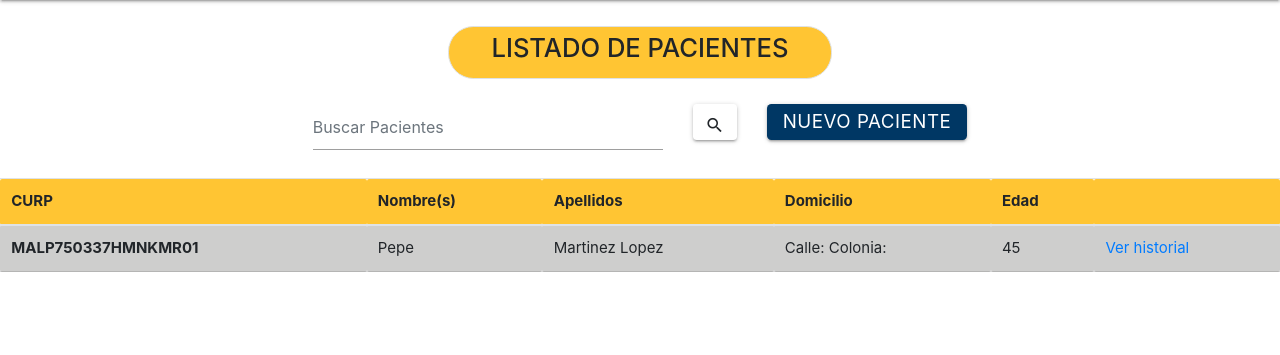
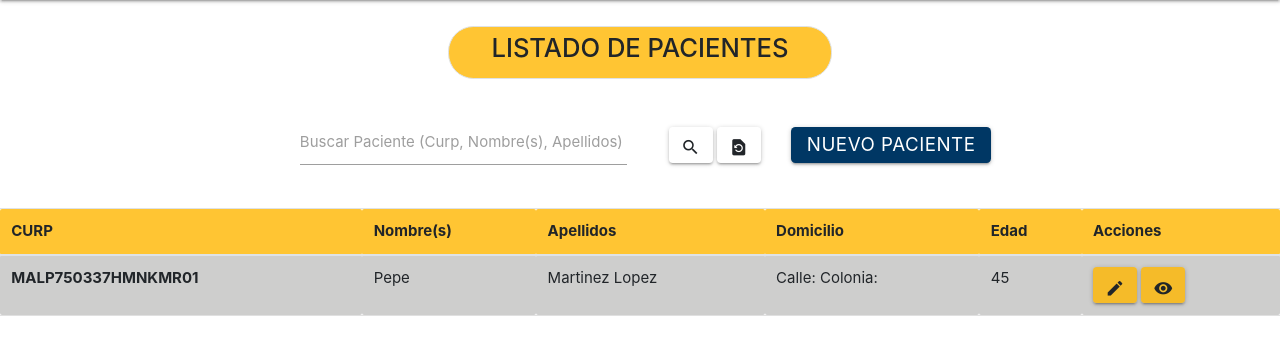
Before and after one commit to Tako07/Fisio-Marista, a Laravel app: page /pacientes in a window 1280 px wide. Shown: the part 64-419 px from the top of the page. Run offline with Laravel 8, Linux system fonts and the light colour scheme; data comes from the database, SQL or seed files in the repository.

Commit message:
MODIFICACION DE DISEÑO

```diff
--- a/marista/app/Http/Controllers/PacientesController.php
+++ b/marista/app/Http/Controllers/PacientesController.php
@@ -7,11 +7,16 @@
 
 class PacientesController extends Controller
 {
-  public function index(){
-    $pacientes=paciente::select('nombres','apaterno','amaterno','calle','colonia','curp','edad')->get();
+  public function index(Request $request){
+
+    if($request->paciente != '')
+        $pacientes=paciente::select('nombres','apaterno','amaterno','calle','colonia','curp','edad')->where('curp', 'LIKE', $request->paciente.'%')->get();
+    else
+        $pacientes=paciente::select('nombres','apaterno','amaterno','calle','colonia','curp','edad')->get();
     $cont=1;
     return view('pacientes',compact(['pacientes','cont']));
   }
+
   public function registrarPaciente(Request $request){
 
     $paciente= new paciente();
--- a/marista/resources/views/pacientes.blade.php
+++ b/marista/resources/views/pacientes.blade.php
@@ -24,18 +24,28 @@
 </div>
 
 <div id="search" class="container" style="padding-top: 2%;">
+  <form method="get" action="{{route('showPacientes')}}">
   <div class="row justify-content-md-center">
       <div class="col-lg-4">
-      <input type="text" class="search-query form-control" id="inputBuscaPaciente" placeholder="Buscar Pacientes" />
+        <div class="input-field col s12">
+        <input type="text" class="form-control validate" id="paciente" name="paciente" onkeyup="javascript:this.value=this.value.toUpperCase();" required="required" />
+        <label for="paciente">Buscar Paciente (Curp, Nombre(s), Apellidos)</label>
+      </div>
       </div>
       <div class="col-md-auto">
-      <button id="buttonSearch" class="col-md-auto btn" type="button">
+        <br>
+        <button id="buttonSearch" class="col-md-auto btn" type="submit" title="Buscar Paciente">
           <i class="large material-icons">search</i>
+        </button>
+        <button id="buttonSearch" class="col-md-auto btn" type="button" title="Ver todos los pacientes" onclick="javascript:location.href='{{ route('showPacientes') }}'">
+          <i class="large material-icons">restore_page</i>
         </button>
       </div>
     <div class="col-md-auto">
+      <br>
       <button id="btnNuevoPaciente" class="col-md-auto btn btn-lg" type="button" style="color: #fff;line-height: 50%;">Nuevo Paciente</button>
     </div>
+    </form>
   </div>
 </div>
 
@@ -48,11 +58,12 @@
       <th scope="col">Apellidos</th>
       <th scope="col">Domicilio</th>
       <th scope="col">Edad</th>
-      <th scope="col"></th>
+      <th scope="col">Acciones</th>
     </tr>
   </thead>
-  <tbody>
+    @php $numPac = 0; @endphp
     @foreach($pacientes as $paciente)
+      @php $numPac += 1; @endphp
       @if($cont==1)
         <tr class="grayMarista">
           <th scope="row">{{$paciente->curp}}</th>
@@ -60,7 +71,14 @@
           <td>{{$paciente->apaterno}} {{$paciente->amaterno}}</td>
           <td>Calle: {{$paciente->calle}} Colonia: {{$paciente->colonia}}</td>
           <td>{{$paciente->edad}}</td>
-        <td><a href="historiaClinica/clinica">Ver historial</a></td>
+          <td>
+            <button id="buttonSearch" class="col-md-auto btn" type="button" onclick="javascript:location.href=''" title="EDITAR PACIENTE" style="background-color: rgba(255,183,0,0.8);">
+            <i class="large material-icons">edit</i>
+            </button>
+            <button id="buttonSearch" class="col-md-auto btn" type="button" onclick="javascript:location.href=''" title="VER HISTORIAL" style="background-color: rgba(255,183,0,0.8);">
+            <i class="large material-icons">remove_red_eye</i>
+            </button>
+          </td>
         </tr>
         @php
           $cont=2
@@ -72,14 +90,21 @@
         <td>{{$paciente->apaterno}} {{$paciente->amaterno}}</td>
         <td>Calle: {{$paciente->calle}} Colonia: {{$paciente->colonia}}</td>
         <td>{{$paciente->edad}}</td>
-        <td><a href="historiaClinica/clinica">Ver historial</a></td>
+        <td>
+          <button id="buttonSearch" class="col-md-auto btn" type="button" onclick="javascript:location.href=''" title="EDITAR PACIENTE" style="background-color: rgba(255,183,0,0.8);">
+            <i class="large material-icons">edit</i>
+          </button>
+          <button id="buttonSearch" class="col-md-auto btn" type="button" onclick="javascript:location.href=''" title="VER HISTORIAL" style="background-color: rgba(255,183,0,0.8);">
+            <i class="large material-icons">remove_red_eye</i></button>
+        </td>
       </tr>
         @php
           $cont=1
         @endphp
       @endif
     @endforeach
-
+  </table>
+</div>
 
 <!-- The Modal -->
 <div id="modalNuevoPaciente" class="modalB">
@@ -234,7 +259,9 @@
   </div>
 </div>
 
-
+@if($numPac == 0)
+      <h5>SIN RESULTADOS DE BUSQUEDA</h5>
+    @endif
 @endsection
 @section('more_script')
 <script>
@@ -250,12 +277,12 @@
   document.getElementById('inputCurp').focus();}
   // When the user clicks on <span> (x), close the modal
   span.onclick = function() {modal.style.display = "none";
-  document.getElementById('inputBuscaPaciente').focus();}
+  document.getElementById('paciente').focus();}
   // When the user clicks anywhere outside of the modal, close it
   window.onclick = function(event) {
     if (event.target == modal){
       modal.style.display = "none";
-      document.getElementById('inputBuscaPaciente').focus();
+      document.getElementById('paciente').focus();
     }
   }
   $("#formulario").submit(function(event){
```
Also changed, not shown: marista/resources/views/cita.blade.php (+19 -21 lines). Lines whose indentation alone changed are shown as unchanged.
